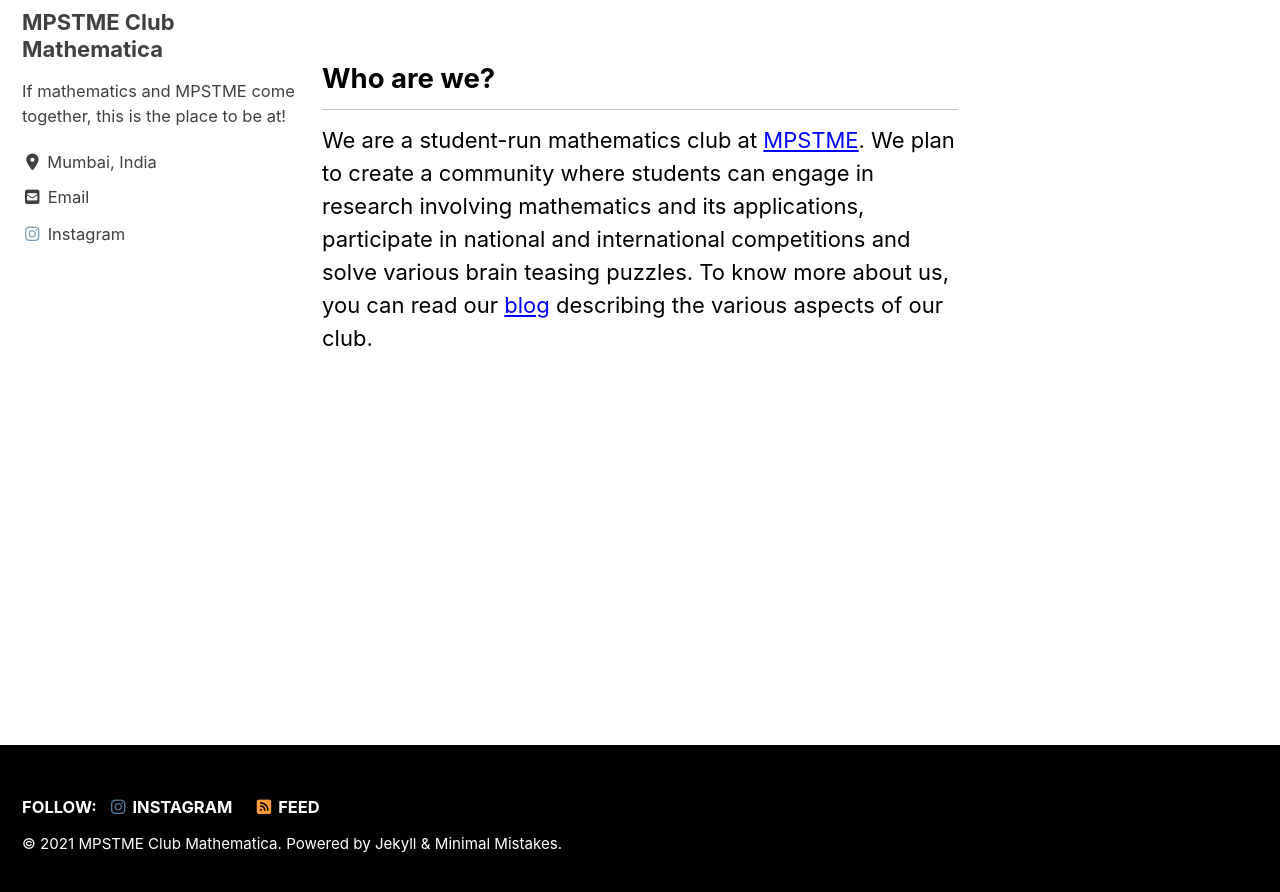
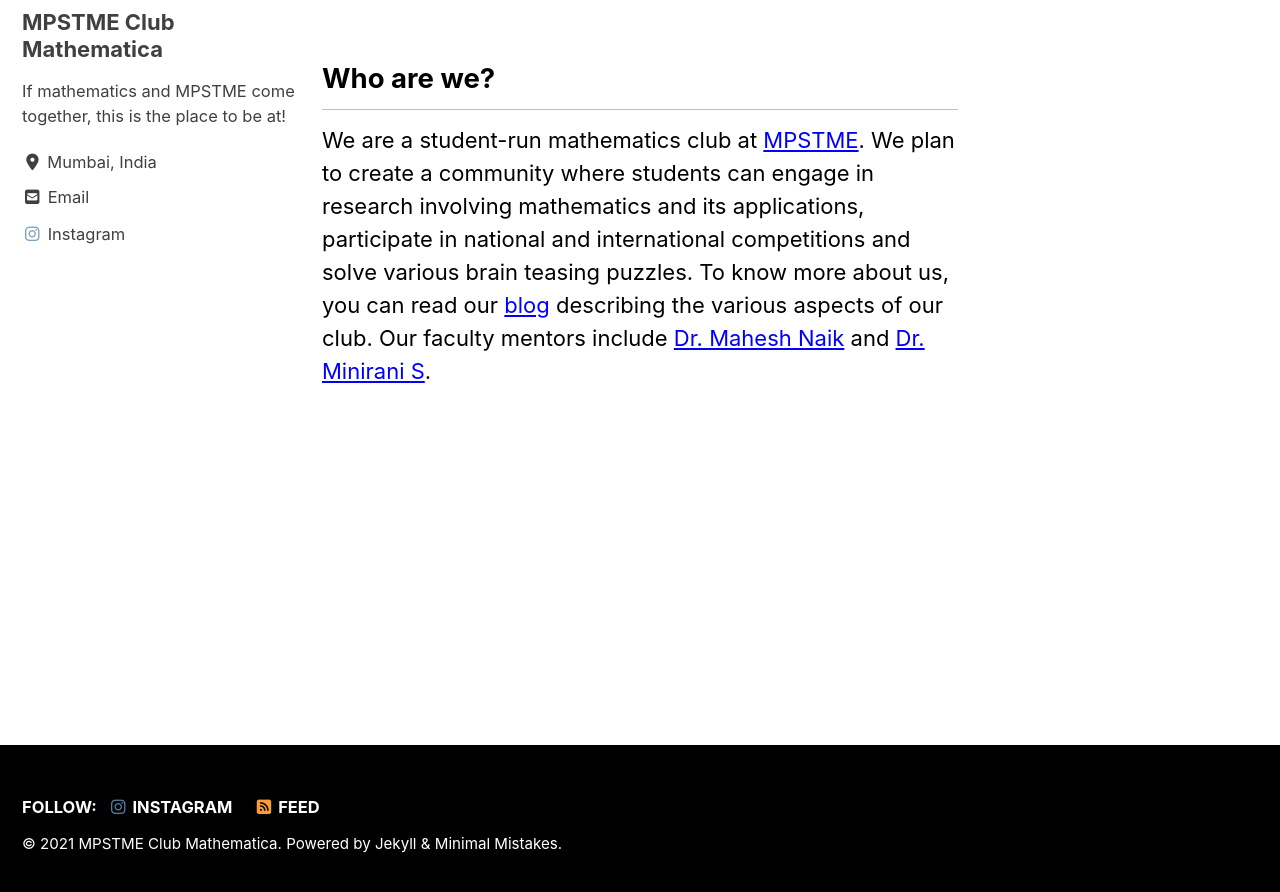
Before and after one commit to mpstmeclubmathematica/mpstmeclubmathematica.github.io, a Jekyll site: the page built from _pages/about.md, in a window 1280 px wide and 900 px high, scrolled down 1271 px. Shown: the top 892 px of the window. Built offline with Jekyll 4.4.1, drawn with Linux system fonts in a browser that asks for light colours; cached includes are drawn as plain includes; nearby versions of some CDN libraries.

Commit message:
Modified ABOUT section and MPSTME logo

```diff
--- a/_pages/about.md
+++ b/_pages/about.md
@@ -8,4 +8,4 @@ header:
 Hello, math-nerds👋. This is the official website for MPSTME Club Mathematica.
 
 ## Who are we?
-We are a student-run mathematics club at [MPSTME](https://engineering.nmims.edu/). We plan to create a community where students can engage in research involving mathematics and its applications, participate in national and international competitions and solve various brain teasing puzzles. To know more about us, you can read our [blog](https://mpstmeclubmathematica.github.io/intro) describing the various aspects of our club.
+We are a student-run mathematics club at [MPSTME](https://engineering.nmims.edu/). We plan to create a community where students can engage in research involving mathematics and its applications, participate in national and international competitions and solve various brain teasing puzzles. To know more about us, you can read our [blog](https://mpstmeclubmathematica.github.io/intro) describing the various aspects of our club. Our faculty mentors include [Dr. Mahesh Naik](https://engineering.nmims.edu/faculty-and-research/faculty-profile/mahesh-sudhakar-naik/) and [Dr. Minirani S](https://engineering.nmims.edu/faculty-and-research/faculty-profile/minirani-s/).
```
Also changed, not shown: _posts/2021-02-01-intro.md (+1 -0 lines), images/mpstme_logo.png.
